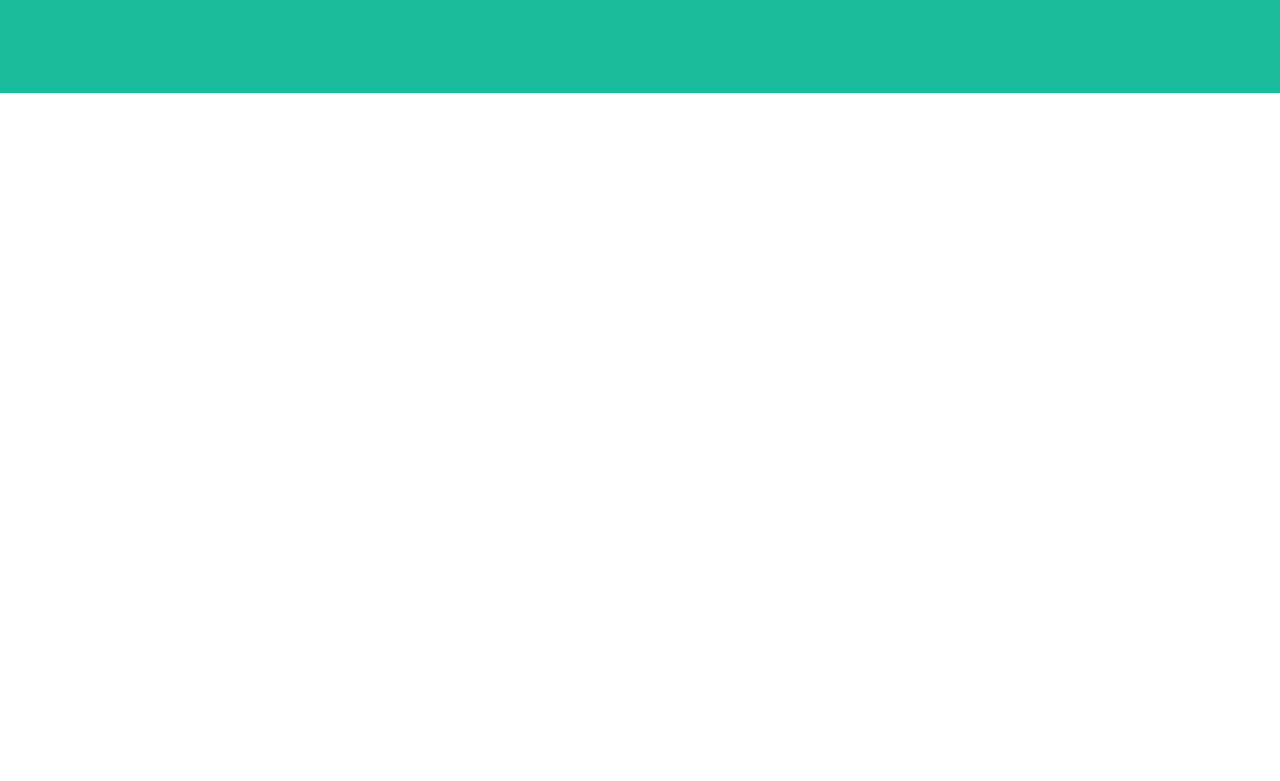
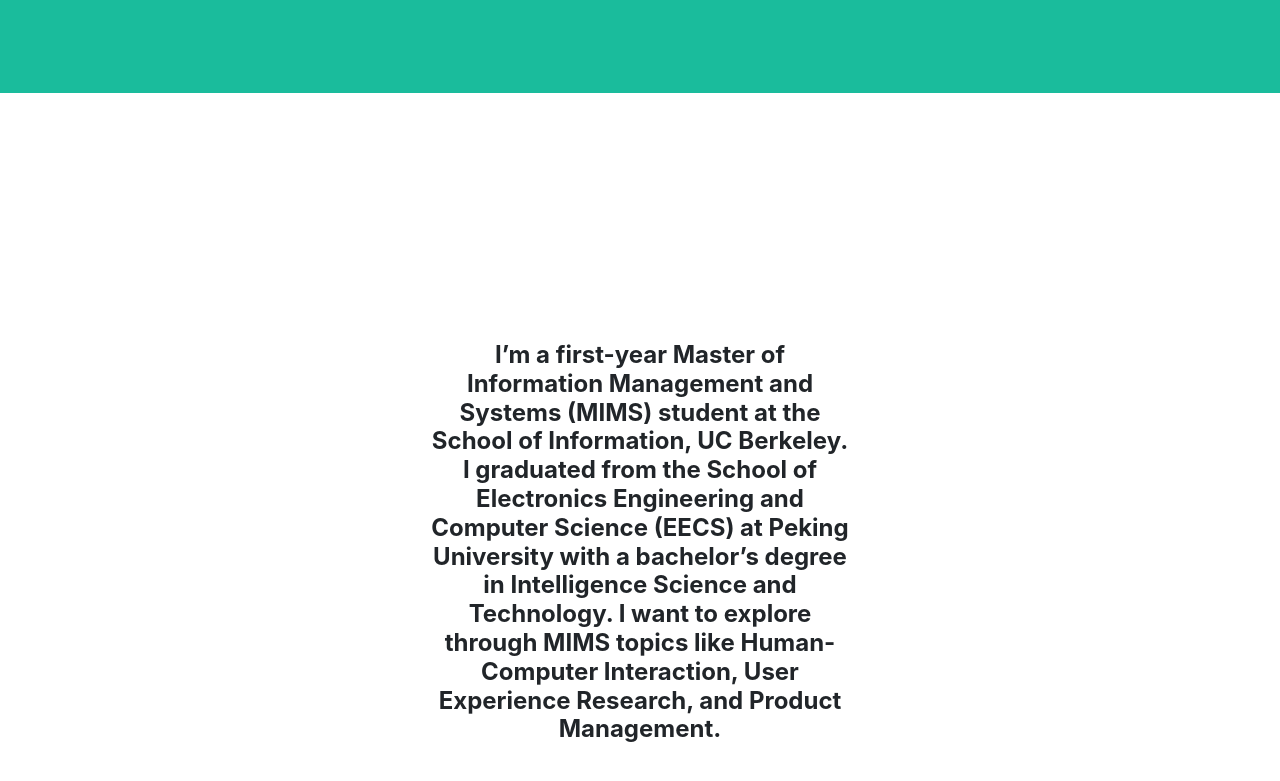
Before and after one commit to JingshuRui/JingshuRui.github.io, a plain HTML site: page index.html in a window 1280 px wide. Shown: the part 343-1124 px from the top of the page. Drawn offline with Linux system fonts and the light colour scheme.

Commit message:
Update index.html

```diff
--- a/index.html
+++ b/index.html
@@ -37,7 +37,7 @@
             <br /><br />
             <div class="col-md-6 col-lg-4 mb-5">
                 <!-- put your bio paragraph here; remember to use the correct html tags -->
-                <h4 class="masthead text-white mb-0">
+                <h4 class="masthead mb-0">
                     I’m a first-year Master of Information Management and Systems (MIMS) student at the School of Information, UC Berkeley. I graduated from the School of Electronics Engineering and Computer Science (EECS) at Peking University with a bachelor’s degree in Intelligence Science and Technology. I want to explore through MIMS topics like Human-Computer Interaction, User Experience Research, and Product Management.
                 </h4>
             </div>
```
